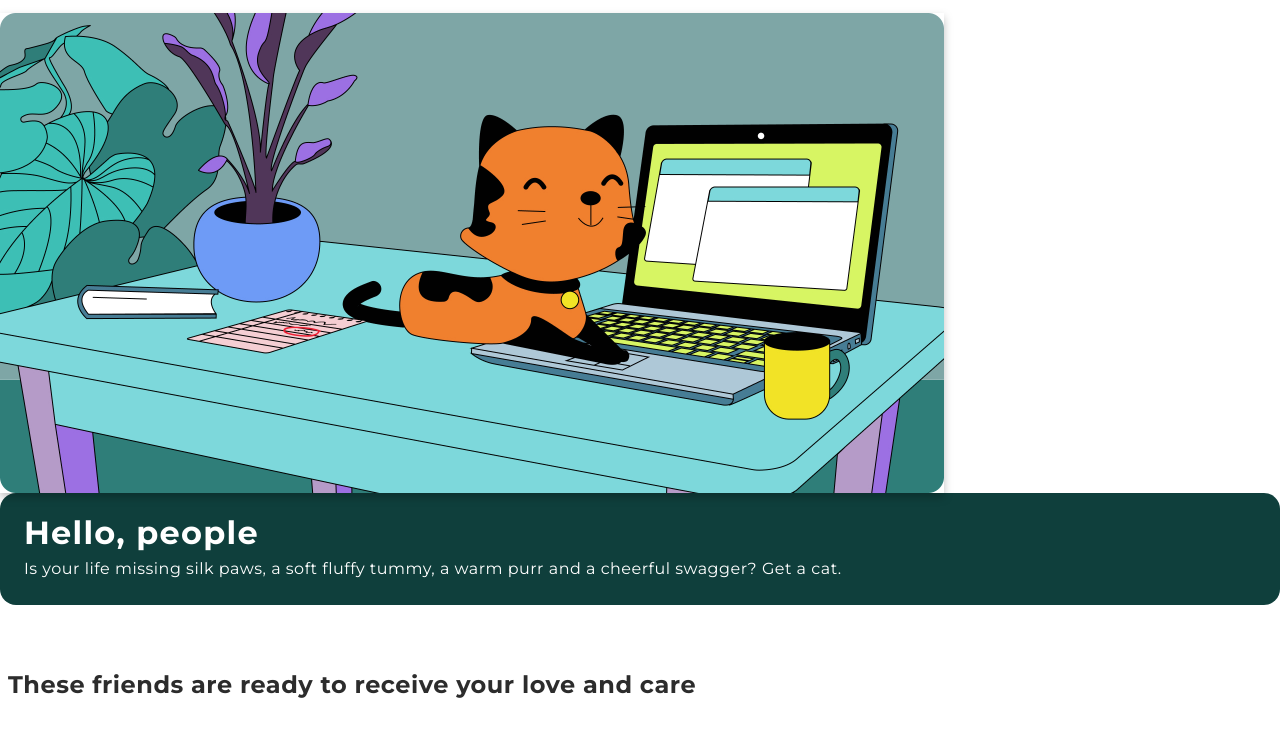
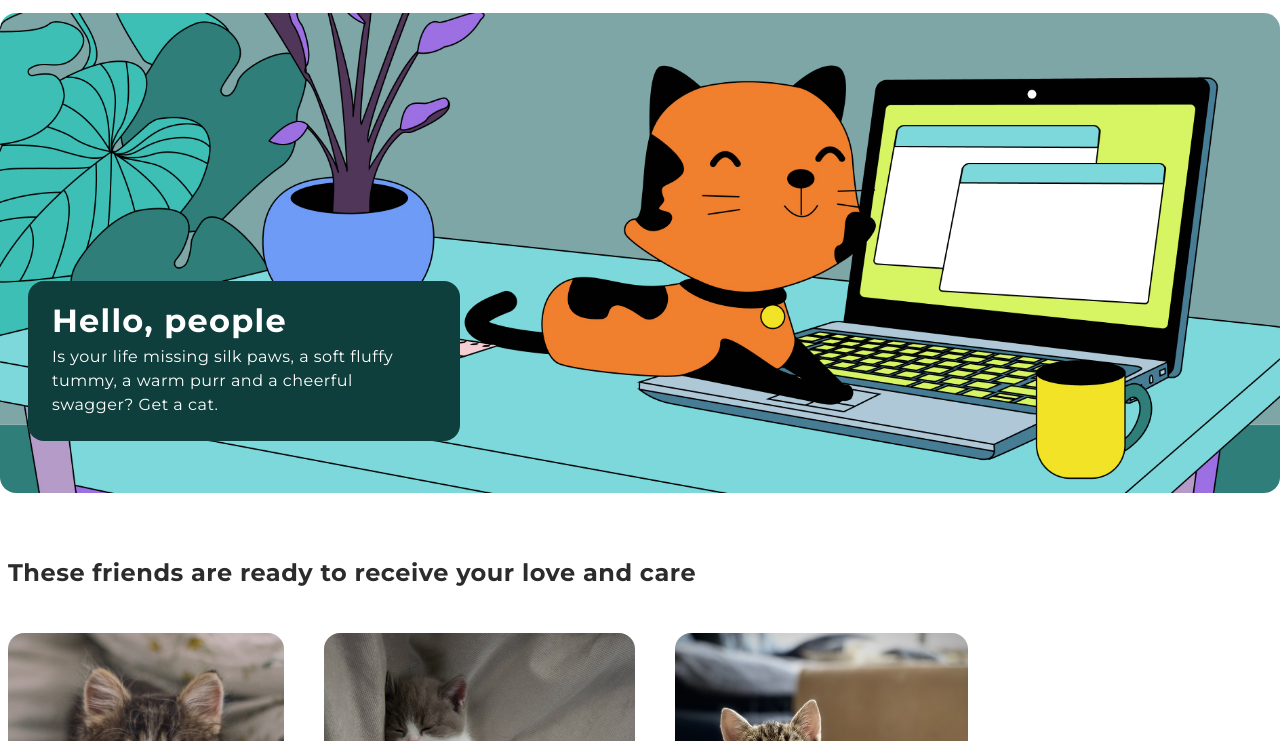
Before and after one commit to AVViktoria/landing-page-training, a website: page index.html in a window 1280 px wide. Shown: the part 59-800 px from the top of the page. Drawn offline with nearby package versions, Linux system fonts and the light colour scheme.

Commit message:
feat: create hero

```diff
--- a/css/main.css
+++ b/css/main.css
@@ -47,33 +47,35 @@ img {
   color: #f07f2e;
 }
 
-.hero-img {
-  display: flex;
-  align-items: center;
-  filter: drop-shadow(0px 4px 4px rgba(0, 0, 0, 0.25));
+.hero {
+  position: relative;
+  height: 480px;
+  background-color: orange;
+  border-radius: 16px;
+  background-image: url(../images/header-main.jpg);
+  background-repeat: no-repeat;
+  background-position: center;
+  background-size: cover;
 }
-.hero-container {
-  display: flex;
-  flex-direction: column;
-  align-items: flex-start;
+
+.greeting {
+  position: absolute;
+  left: 28px;
+  bottom: 52px;
   padding: 24px;
-  gap: 8px;
   background: #0f3f3c;
   border-radius: 16px;
+  width: 432px;
 }
+
 .hero-title {
-  display: flex;
-  align-items: center;
-  font-weight: 700;
   font-size: 32px;
   line-height: 32px;
   letter-spacing: 1.25px;
   color: #ffffff;
+  margin-bottom: 8px;
 }
 .hero-text {
-  display: flex;
-  align-items: center;
-  font-weight: 400;
   font-size: 16px;
   line-height: 24px;
   letter-spacing: 0.5px;
@@ -165,7 +167,9 @@ img {
   letter-spacing: 0.5px;
   color: #ffffff;
 }
-
+.footer-img {
+  margin-bottom: 8px;
+}
 .social-list {
   display: flex;
   gap: 8px;
@@ -197,6 +201,6 @@ img {
   background-color: #ffffff;
 }
 
-.social-link a:hover svg {
+.social-link .social-path:hover svg {
   fill: #f07f2e;
 }
--- a/index.html
+++ b/index.html
@@ -41,23 +41,18 @@
       </nav>
     </header>
 
-    <section class="hero contaner">
-      <img
-        src="./images/header-main.jpg"
-        alt="cat with computer"
-        class="hero-img"
-        width="944"
-        height="480"
-      />
-      <div class="hero-container">
-        <h1 class="hero-title">Hello, people</h1>
-        <p class="hero-text">
-          Is your life missing silk paws, a soft fluffy tummy, a warm purr and a cheerful swagger?
-          Get a cat.
-        </p>
+    <main>
+      <!-- Hero -->
+      <div class="hero contaner">
+        <section class="greeting">
+          <h1 class="hero-title">Hello, people</h1>
+          <p class="hero-text">
+            Is your life missing silk paws, a soft fluffy tummy, a warm purr and a cheerful swagger?
+            Get a cat.
+          </p>
+        </section>
       </div>
-    </section>
-    <main>
+
       <!--       Friends -->
       <section class="friends section container">
         <h2 class="friends-title section-title">
@@ -220,7 +215,13 @@
     <footer class="page-footer">
       <div class="container">
         <p class="footer-text">
-          <img src="./images/svg-icons/cat-logo.svg" alt="логотип сайту" width="24" height="24" />
+          <img
+            class="footer-img"
+            src="./images/svg-icons/cat-logo.svg"
+            alt="логотип сайту"
+            width="24"
+            height="24"
+          />
           Котики — то щастя. <br />
           Забирай, люби й ставай щасливішим.
         </p>
```
